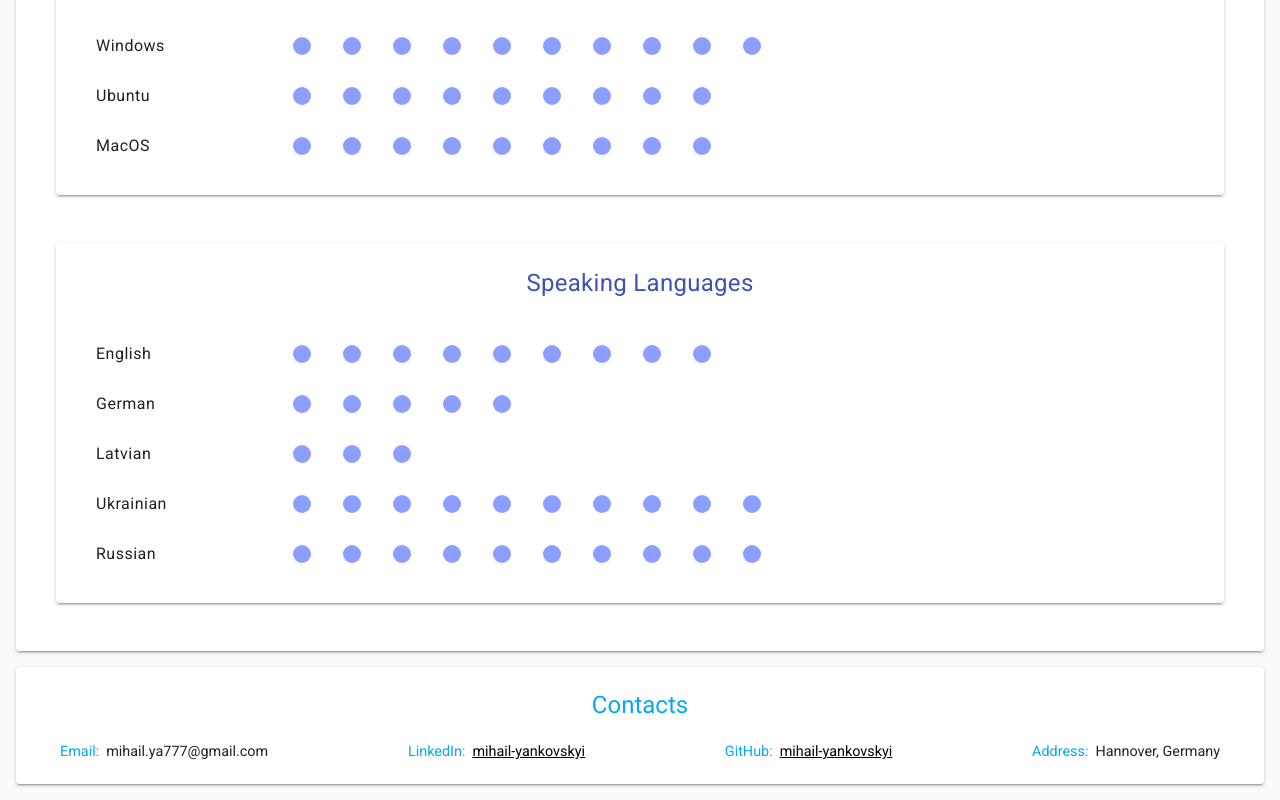
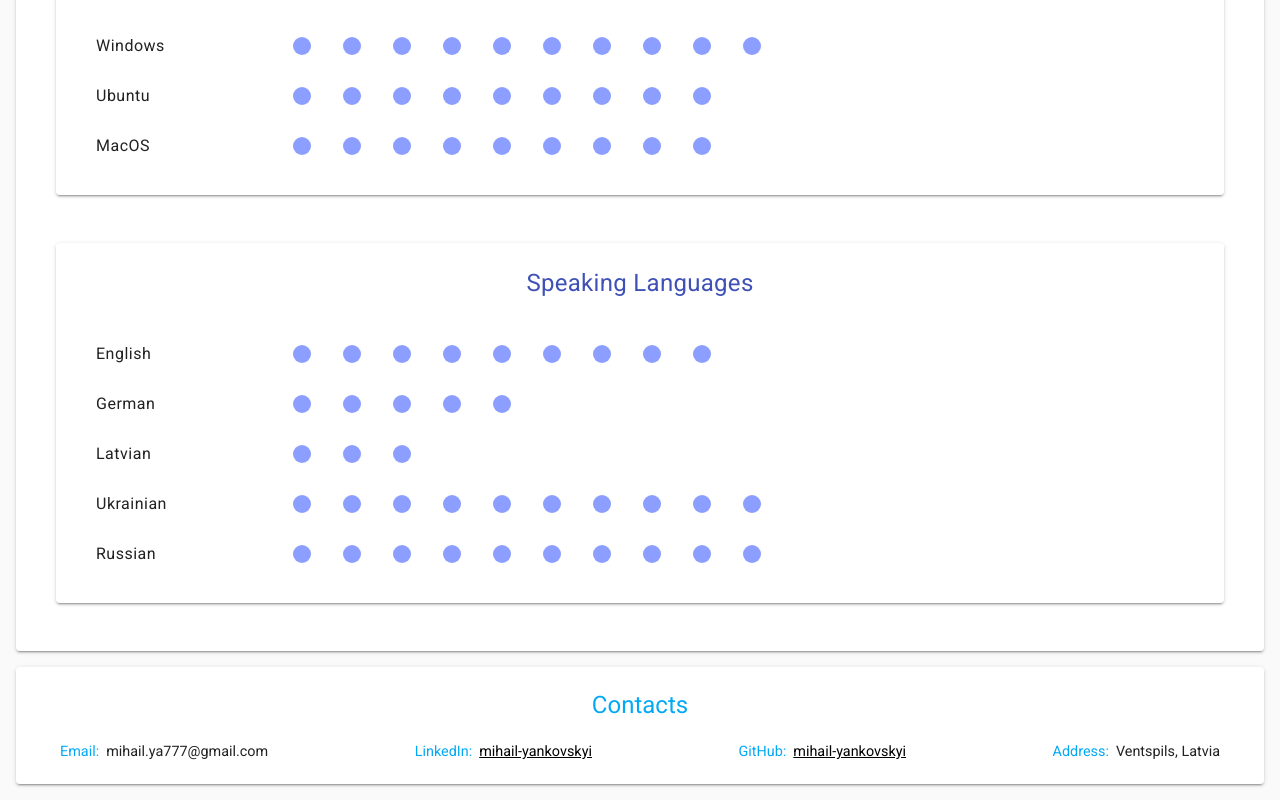
Before and after one commit to mihail-yankovskyi/cv, an Angular app: page / in a window 1280 px wide. Shown: the part 2414-3214 px from the top of the page. Built offline with nearby package versions, Linux system fonts and the light colour scheme.

Commit message:
feat(contacts): changed address

```diff
--- a/package.json
+++ b/package.json
@@ -3,7 +3,7 @@
   "version": "0.0.0",
   "scripts": {
     "ng": "ng",
-    "start": "ng serve",
+    "start": "ng serve --host 0.0.0.0 --port 4200 --disable-host-check",
     "build": "ng build",
     "watch": "ng build --watch --configuration development",
     "test": "ng test"
--- a/src/app/app.component.html
+++ b/src/app/app.component.html
@@ -35,7 +35,7 @@
 
           <div class="info">
             <div class="contact-title">address:</div>
-            <div>Hannover, Germany</div>
+            <div>Ventspils, Latvia</div>
           </div>
           <div class="wraperCloseButton">
             <button
--- a/src/app/footer/footer.component.html
+++ b/src/app/footer/footer.component.html
@@ -21,7 +21,7 @@
 
       <div class="info-footer right-side">
         <div class="contact-title">Address:</div>
-        <div>Hannover, Germany</div>
+        <div>Ventspils, Latvia</div>
       </div>
   </div>
 </mat-card>
```
